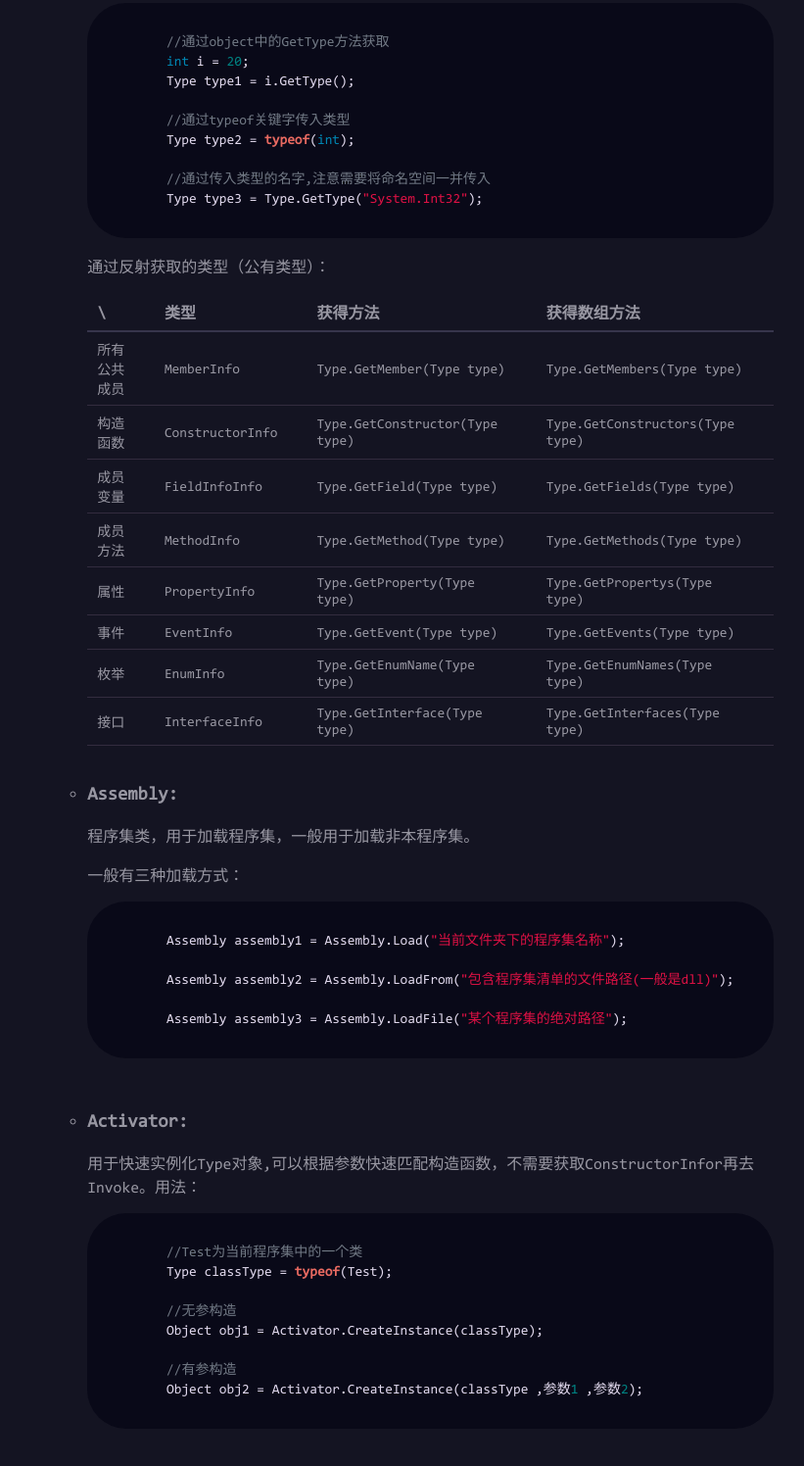
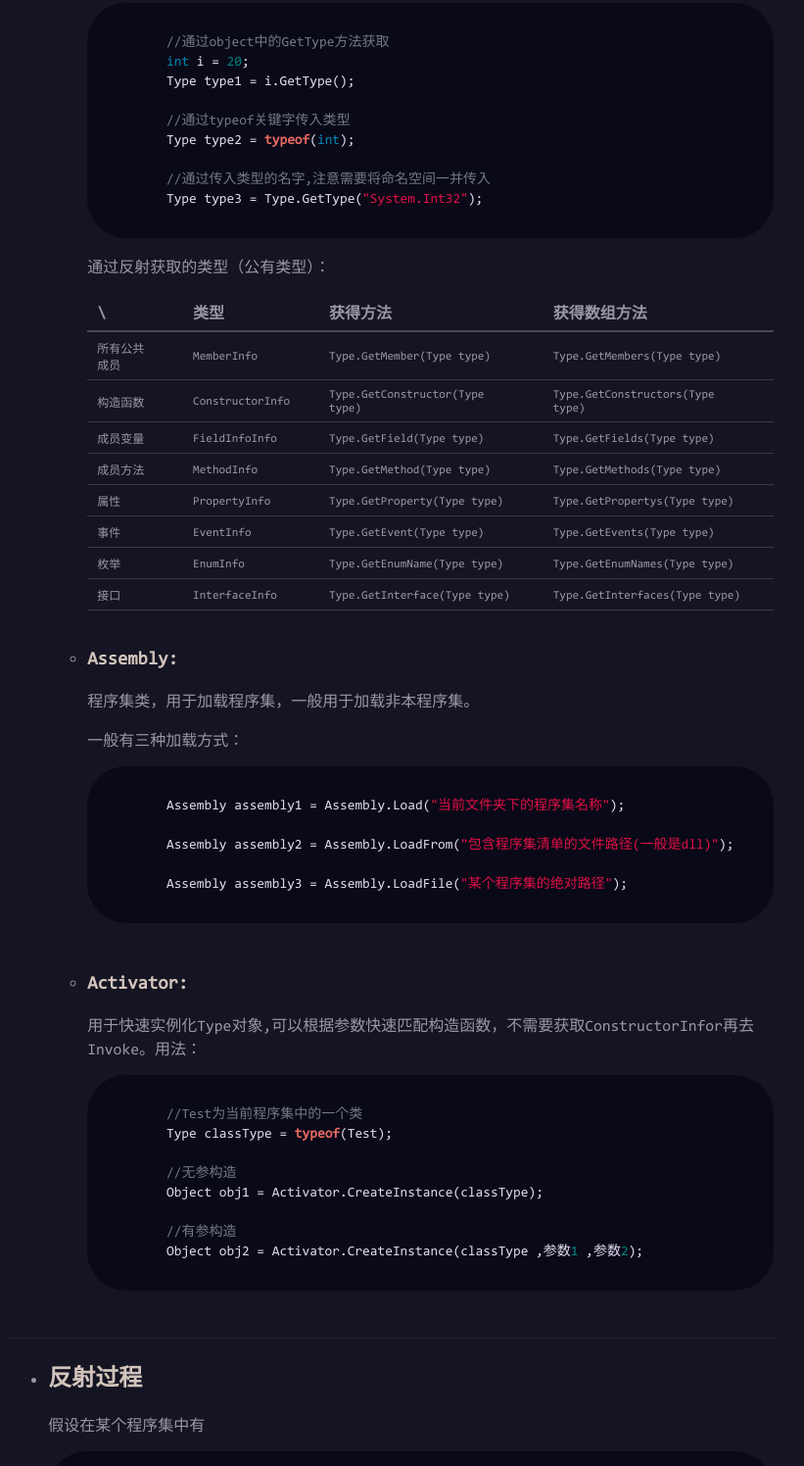
Before and after one commit to Gatongone/Gatongone.github.io, a plain HTML site: page 2021/02/15/C-反射-Reflection/index.html in a window 1280 px wide. Shown: the part 899-2395 px from the top of the page at 98% size, without its empty margins (202-1023 px from the left). Drawn offline with nearby package versions, Linux system fonts and the light colour scheme; a web font is replaced by a local one.

Commit message:
Site updated: 2021-02-17 17:53:37

```diff
--- a/css/post.css
+++ b/css/post.css
@@ -8,7 +8,7 @@
     font-family: 'consola';
     src: url("/fonts/consola.ttf");
 }
-.page_content *
+.page_content p,ol,ul,dl,table,address,blockquote,form,span,i,em,strong,label
 {
    color:rgba(177, 176, 186, 0.842);
    font-family:"consola";
@@ -25,10 +25,11 @@ table
 {
    border-collapse: separate;
    border-spacing: 0;
+   width:100%;
 }
 th
 {
-    border-bottom: 2px solid rgba(75, 72, 99, 0.659);
+    border-bottom: 2px solid rgba(177, 176, 186, 0.342);
     text-align: left;
     padding-bottom: 7px;
     padding-right: 30px;
@@ -38,12 +39,12 @@ th
 td
 {
 
-    border-bottom: 1px solid rgba(69, 58, 80, 0.659);
+    border-bottom: 1px solid rgba(177, 176, 186, 0.242);
     padding-bottom: 7px;
     padding-right: 30px;
     padding-top:7px;
     padding-left: 10px;
-    font-size: 14px;
+    font-size: 12px;
 
 }
 hr
@@ -65,11 +66,12 @@ hr
     color:rgb(127, 35, 214);
     filter:drop-shadow(0 0 1px rgb(79, 54, 168));
 }
-h1,h2,h3,h4,h5,h6
+
+.page_content h1,h2,h3,h4,h5,h6
 {
-    color:rgba(230, 231, 204, 0.815);
+    color:rgba(231, 215, 204, 0.904);
 }
-code
+.page_content code
 {
     line-height:20px;
 }
@@ -80,6 +82,7 @@ code
     margin-top:40px;
     margin-bottom: 40px;
     font-size:13px;
+    color:rgba(177, 176, 186, 0.842);
 }
 .footer hr
 {
```
